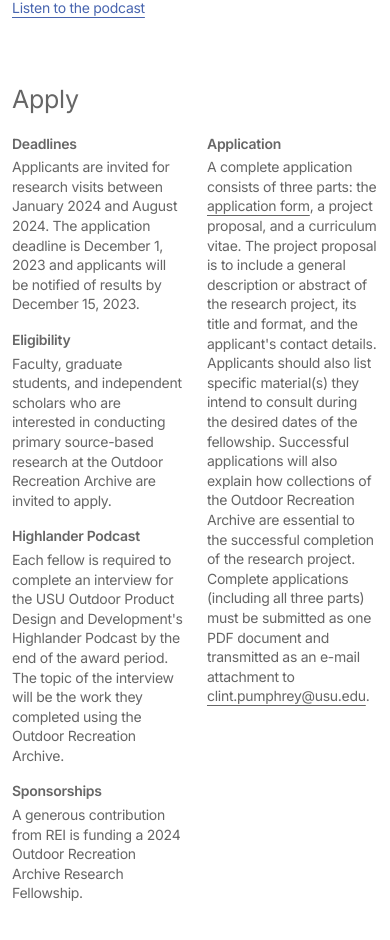
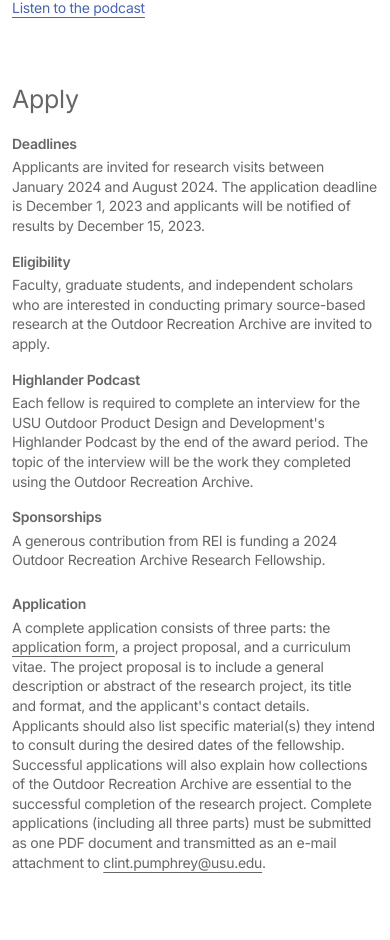
Before and after one commit to gabewolford/outdoor-recreation-archive, a Next.js app: page /research-fellowship in a window 390 px wide. Shown: the part 1696-2636 px from the top of the page. Built offline with nearby package versions, Linux system fonts and the light colour scheme.

Commit message:
adjusted for mobile breakpoint

```diff
--- a/src/app/research-fellowship/page.js
+++ b/src/app/research-fellowship/page.js
@@ -145,7 +145,7 @@
 
       <section className="flex flex-col gap-6 col-span-4 lg:col-start-7 lg:col-span-5 lg:row-start-3 lg:row-span-3 text-sm mb-12">
         <h2 className="text-[25px]">Apply</h2>
-        <div className="flex flex-row gap-6">
+        <div className="flex flex-col lg:flex-row gap-6">
           <div className="flex flex-col flex-1 gap-4">
             <div className="flex flex-col gap-1">
               <h3 className="font-semibold">Deadlines</h3>
```
